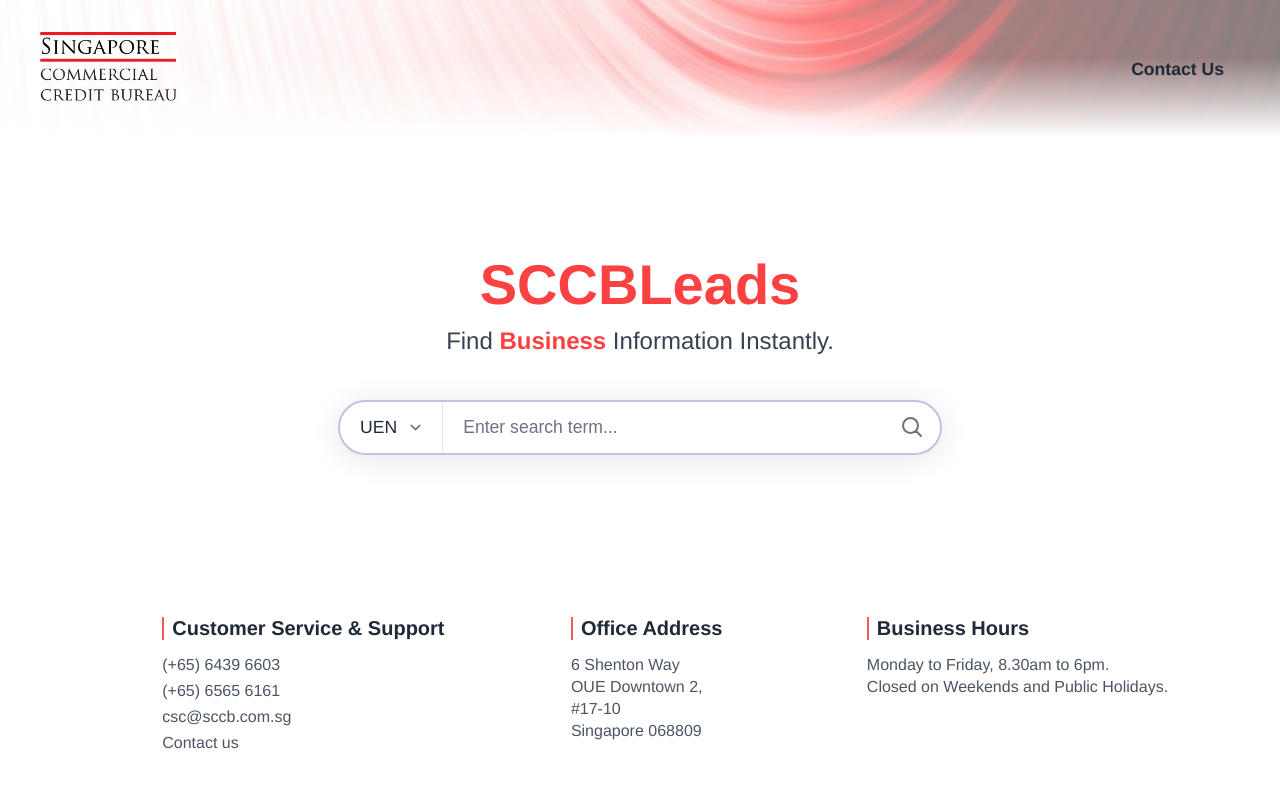
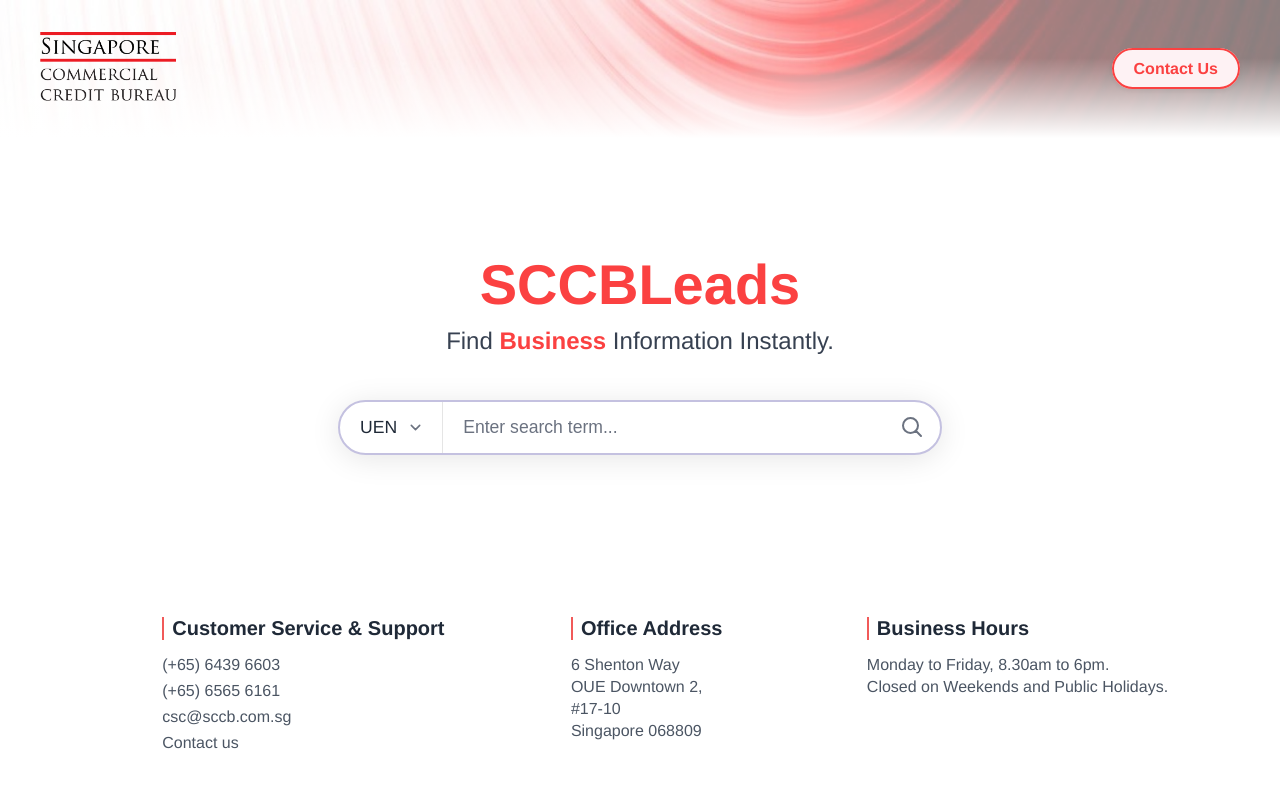
Before and after one commit to JiajianH19/amplify-vue-template, a Vue app: page / in a window 1280 px wide. Shown: the top 788 px of the page. Built offline with nearby package versions, Linux system fonts and the light colour scheme; what aws-amplify would draw is missing.

Commit message:
Test Deploy 42

```diff
--- a/src/components/Main.vue
+++ b/src/components/Main.vue
@@ -606,18 +606,28 @@
 }
 
 .contact-us-link {
-  color: #1f2937; /* A dark, professional text color */
+  /* --- Button Appearance --- */
+  background-color: #FEF2F4; /* Light red background by default */
+  border: 2px solid #FB4141; /* Brand red border by default */
+  color: #FB4141; /* Brand red text color by default */
+
+  /* --- Layout & Typography --- */
   text-decoration: none;
-  font-weight: 600; /* Makes it stand out slightly */
-  font-size: 1.1rem;
-  padding: 8px 16px; /* Gives it a larger clickable area */
-  border-radius: 20px; /* For a soft background on hover */
-  transition: all 0.2s ease; /* Smooth hover effect */
+  font-weight: 600;
+  font-size: 1rem; /* Slightly smaller to fit nicely in a button */
+  padding: 10px 20px; /* Adjust padding for a good button shape */
+  border-radius: 50px; /* Pill-shaped button */
+
+  /* --- Effects --- */
+  transition: all 0.2s ease-in-out;
+  box-shadow: 0 2px 4px rgba(0, 0, 0, 0.05); /* Subtle shadow for depth */
 }
 
 .contact-us-link:hover {
-  color: #FB4141; /* Changes text to your brand's red on hover */
-  background-color: #FEF2F4; /* Adds a light red background on hover */
+  background-color: #FB4141; /* Fill with brand red on hover */
+  color: #ffffff; /* Make text white for contrast */
+  transform: translateY(-2px); /* Slight lift effect on hover */
+  box-shadow: 0 4px 8px rgba(251, 65, 65, 0.2); /* Add a red glow on hover */
 }
 
 /* --- Typography --- */
```
